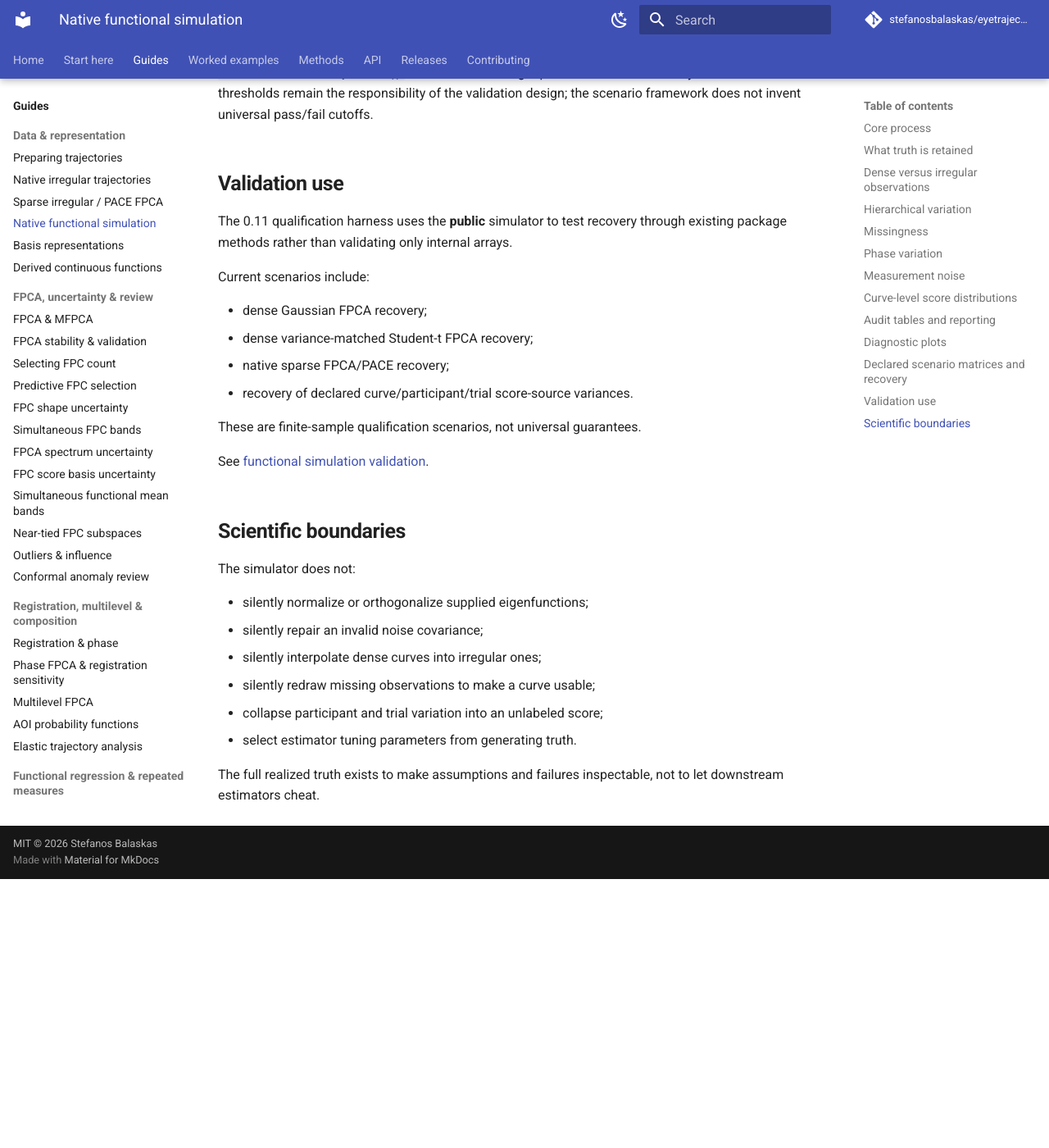
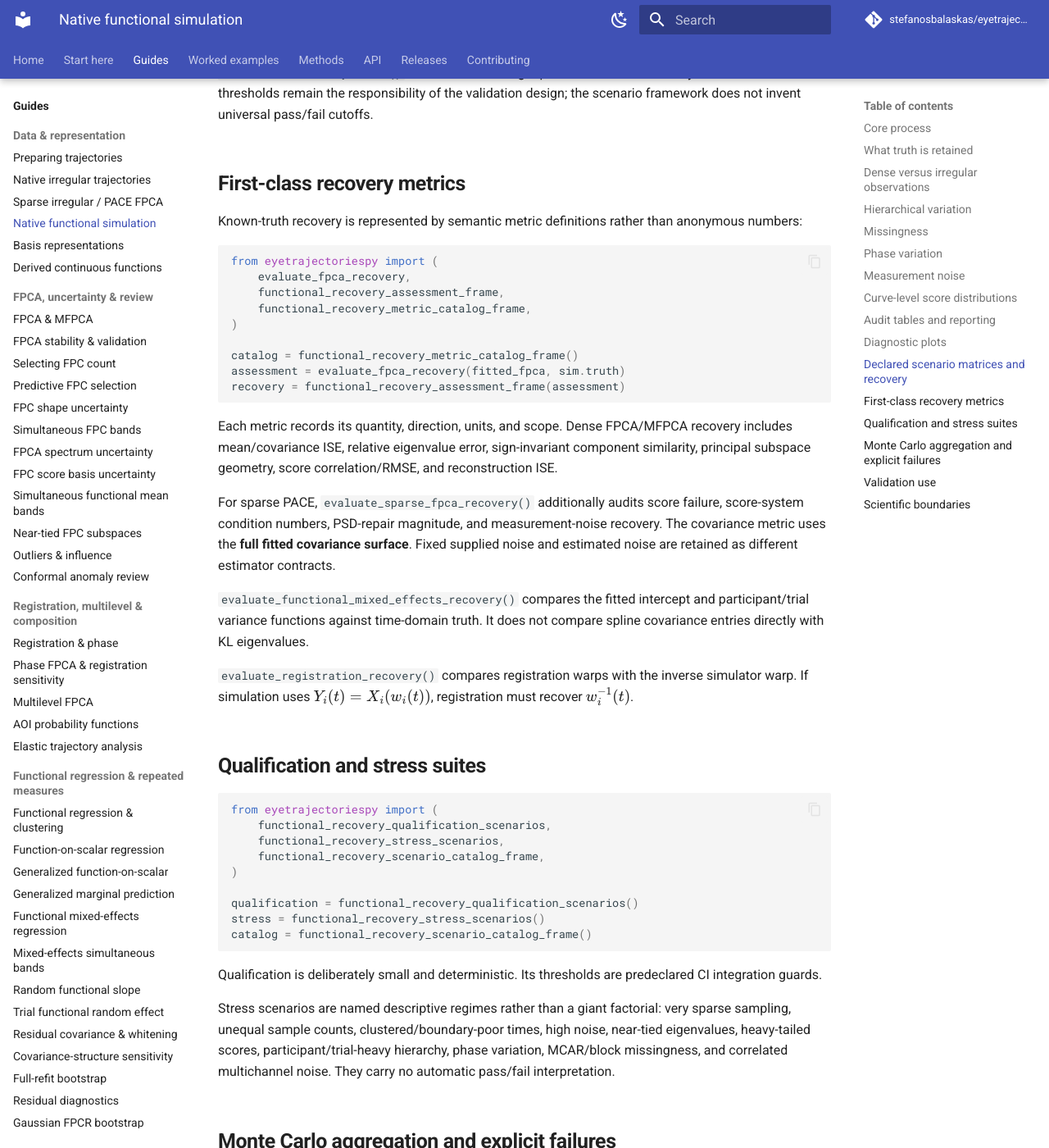
Before and after one commit to stefanosbalaskas/eyetrajectoriespy, an MkDocs documentation site: the page built from docs/guides/functional-simulation.md, in a window 1280 px wide and 1400 px high, scrolled down 6054 px. Shown: the whole window at 82% size. Built offline with MkDocs 1.6.1 and Material for MkDocs 9.7.7, drawn with Linux system fonts in a browser that asks for light colours; comment, search, counter and statistics services are not loaded; before the commit the page ends 7126 px from its top, so only the background shows below that; some of the changed text lies outside the part shown.

Commit message:
Expand functional recovery framework guide

````diff
--- a/docs/guides/functional-simulation.md
+++ b/docs/guides/functional-simulation.md
@@ -302,6 +302,90 @@ in tidy form. Qualification thresholds remain the responsibility of the
 validation design; the scenario framework does not invent universal pass/fail
 cutoffs.
 
+## First-class recovery metrics
+
+Known-truth recovery is represented by semantic metric definitions rather than
+anonymous numbers:
+
+```python
+from eyetrajectoriespy import (
+    evaluate_fpca_recovery,
+    functional_recovery_assessment_frame,
+    functional_recovery_metric_catalog_frame,
+)
+
+catalog = functional_recovery_metric_catalog_frame()
+assessment = evaluate_fpca_recovery(fitted_fpca, sim.truth)
+recovery = functional_recovery_assessment_frame(assessment)
+```
+
+Each metric records its quantity, direction, units, and scope. Dense FPCA/MFPCA
+recovery includes mean/covariance ISE, relative eigenvalue error,
+sign-invariant component similarity, principal subspace geometry, score
+correlation/RMSE, and reconstruction ISE.
+
+For sparse PACE, `evaluate_sparse_fpca_recovery()` additionally audits score
+failure, score-system condition numbers, PSD-repair magnitude, and
+measurement-noise recovery. The covariance metric uses the **full fitted
+covariance surface**. Fixed supplied noise and estimated noise are retained as
+different estimator contracts.
+
+`evaluate_functional_mixed_effects_recovery()` compares the fitted intercept
+and participant/trial variance functions against time-domain truth. It does not
+compare spline covariance entries directly with KL eigenvalues.
+
+`evaluate_registration_recovery()` compares registration warps with the
+inverse simulator warp. If simulation uses $Y_i(t)=X_i(w_i(t))$, registration
+must recover $w_i^{-1}(t)$.
+
+## Qualification and stress suites
+
+```python
+from eyetrajectoriespy import (
+    functional_recovery_qualification_scenarios,
+    functional_recovery_stress_scenarios,
+    functional_recovery_scenario_catalog_frame,
+)
+
+qualification = functional_recovery_qualification_scenarios()
+stress = functional_recovery_stress_scenarios()
+catalog = functional_recovery_scenario_catalog_frame()
+```
+
+Qualification is deliberately small and deterministic. Its thresholds are
+predeclared CI integration guards.
+
+Stress scenarios are named descriptive regimes rather than a giant factorial:
+very sparse sampling, unequal sample counts, clustered/boundary-poor times,
+high noise, near-tied eigenvalues, heavy-tailed scores, participant/trial-heavy
+hierarchy, phase variation, MCAR/block missingness, and correlated
+multichannel noise. They carry no automatic pass/fail interpretation.
+
+## Monte Carlo aggregation and explicit failures
+
+`run_functional_recovery_scenarios()` remains fail-fast by default. A stress
+study can explicitly request `failure_action="record"`; failed simulation,
+fit, and recovery replicates then remain in the denominator.
+
+```python
+from eyetrajectoriespy import (
+    functional_recovery_failure_frame,
+    functional_recovery_summary_frame,
+    plot_functional_recovery_summary,
+)
+
+summary = functional_recovery_summary_frame(result)
+failures = functional_recovery_failure_frame(result)
+plot_functional_recovery_summary(
+    summary,
+    metric="score_rmse",
+)
+```
+
+The summary retains mean, median, SD, IQR, 5th/25th/75th/95th percentiles, MCSE
+of the mean, failure proportion, and failure-rate MCSE. These summaries are
+descriptive; they do not invent universal method-success boundaries.
+
 ## Validation use
 
 The 0.11 qualification harness uses the **public** simulator to test recovery
````
